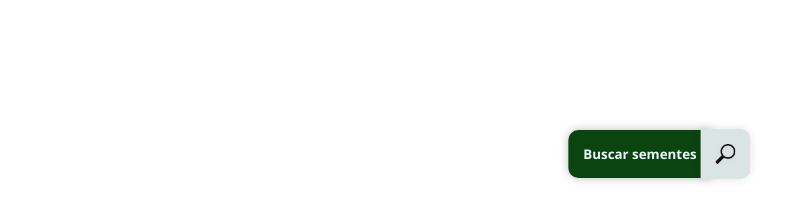
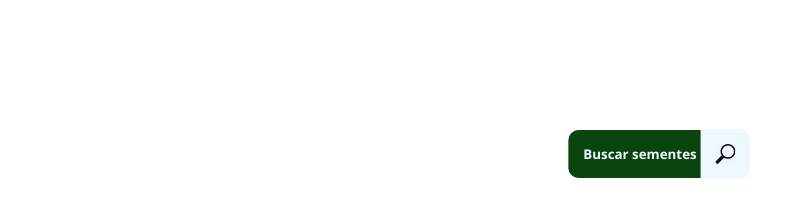
Before and after one commit to Gui-gt/tela_pesquisa, a plain HTML site: page index.html in a window 1280 px wide. Shown: the part 86-308 px from the top of the page, without its empty margins (0-804 px from the left). Drawn offline with Linux system fonts and the light colour scheme.

Commit message:
Update index.html

```diff
--- a/index.html
+++ b/index.html
@@ -12,14 +12,14 @@
             display: inline-block;
         }
         img{
-            background-color: rgb(218, 228, 228);
+            background-color: aliceblue;
             padding: 15px;
             position: absolute;
             top: 50%;
             left: 106%;
             transform: translate(-50%,-50%);
             border-radius: 0px 10px 10px 0px;
-            box-shadow: 0px 0px 10px rgba(0, 0, 0, 0.11);
+            border: 2pc;
             margin-left: 5px;
         }
         div{
@@ -35,11 +35,11 @@
             background-color: rgb(10, 68, 14);
             color: aliceblue;
             border-radius: 10px 0px 0px 10px;
-            box-shadow: 0px 0px 10px rgba(0, 0, 0, 0.271);
+
             font-weight: bold;
         }
         button:hover{
-            background-color: rgb(221, 242, 218);
+            background-color: aliceblue;
             color: black;
             transition-duration: 0.7s;
         }
```
